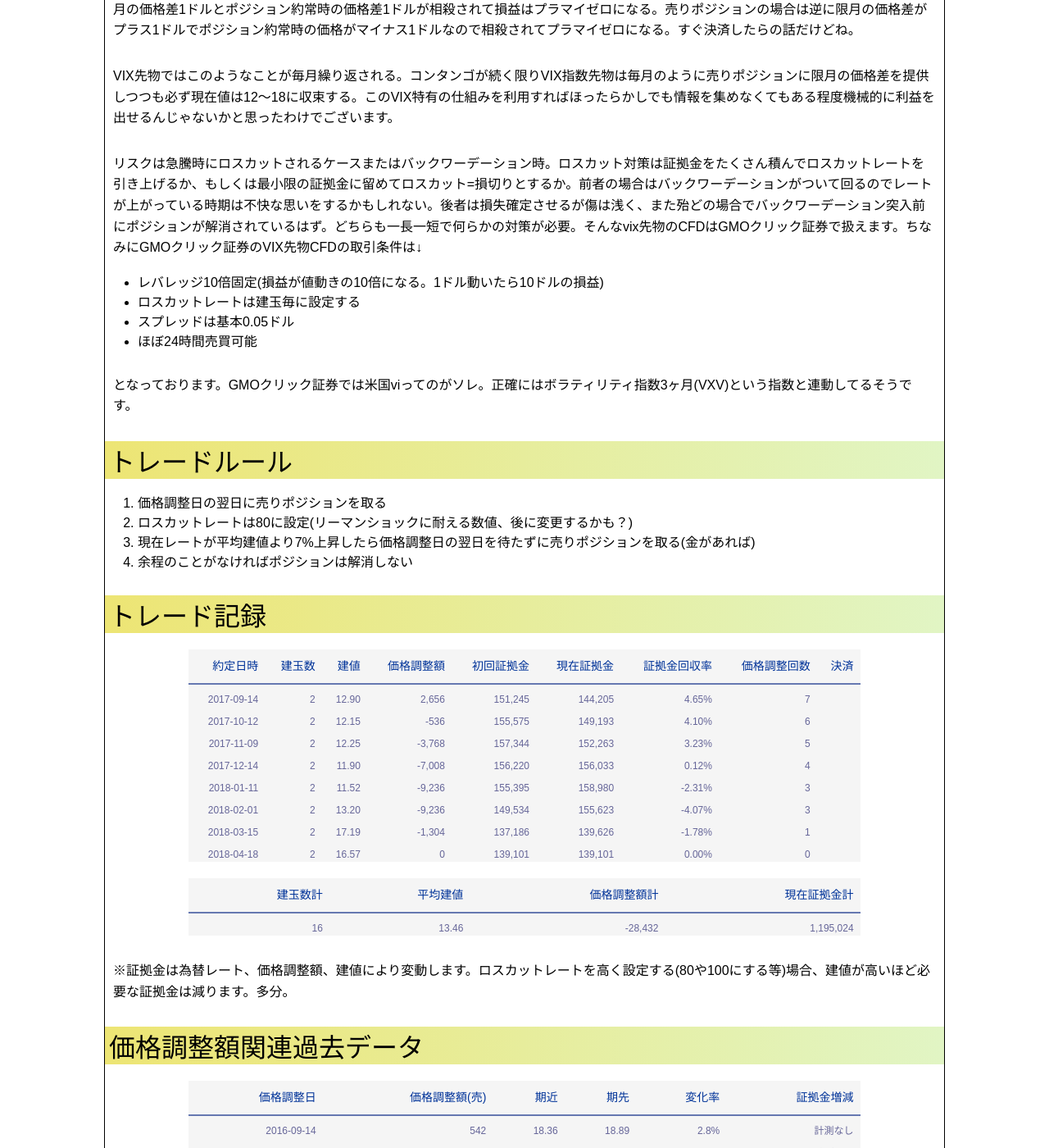
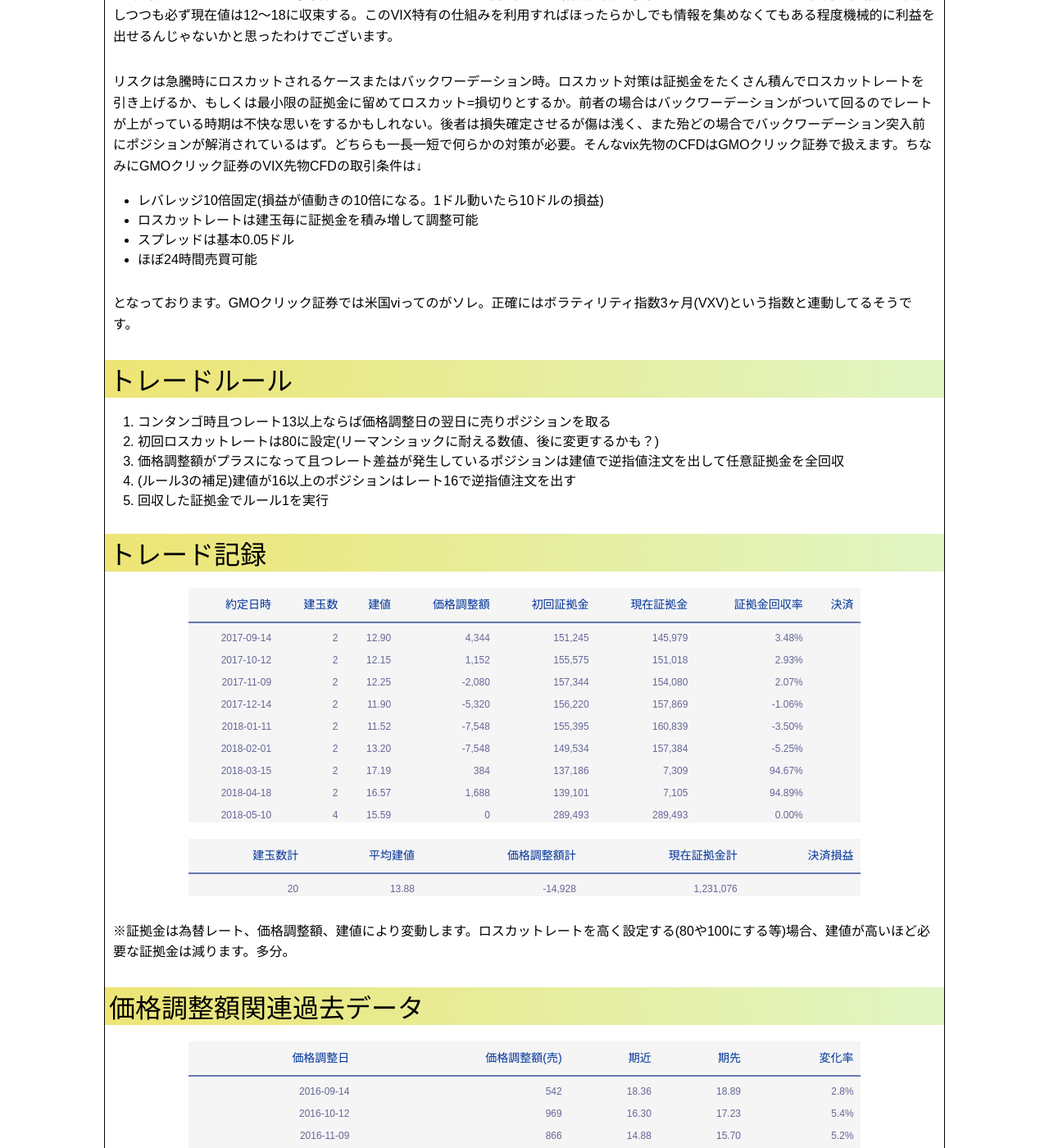
Before and after one commit to photoantenna/photoantenna.github.io, a Jekyll site: the page built from _posts/2017-01-26-vix.md, in a window 1280 px wide and 1400 px high, scrolled down 3298 px. Shown: the whole window at 82% size. Built offline with Jekyll 4.4.1, drawn with Linux system fonts in a browser that asks for light colours; some of the changed text lies outside the part shown.

Commit message:
日記、ｖｉｘ記事更新

```diff
--- a/_posts/2017-01-26-vix.md
+++ b/_posts/2017-01-26-vix.md
@@ -2,13 +2,13 @@
 layout: post
 title: "VIX指数先物トレードで安全安定的に利回りそれなりな投資運用を目指す"
 permalink: vix-future
-excerpt: "updated2018-04-19,ほったらかしで少額から着実に、しかも塩漬け期間も出来る限り排除した投資先は無いものかと思案した結果、VIX指数先物への投資がそれに最も近いのではないかと思いトレード記録を公開してみることにしました。面白みもへったくれもない投資法になりますが目論見通りならほぼ確実に利益を出せると思っております。というかそうなると良いなぁ"
+excerpt: "updated2018-05-10,ほったらかしで少額から着実に、しかも塩漬け期間も出来る限り排除した投資先は無いものかと思案した結果、VIX指数先物への投資がそれに最も近いのではないかと思いトレード記録を公開してみることにしました。面白みもへったくれもない投資法になりますが目論見通りならほぼ確実に利益を出せると思っております。というかそうなると良いなぁ"
 categories: "お金"
 tags: "投資"
 keywords: "VIX,米国vi,GMOクリック証券,CFD"
 table: true
 mokuji: true
-update: 2018-04-19
+update: 2018-05-10
 image:
   feature: money.jpg
 ---
@@ -46,7 +46,7 @@ VIX自体はただの数値なのでそれ自体を取引することは出来
 S&P500とVIX指数のチャートを見比べるとわかるけど株価指数って激しく値が動くことがあまり無い。株価は普段緩やかに動く。定期的に誰かが変なこと言ったり○○ショックがあって急落して再び緩やかな値動きに戻る。緩やかに動いている時のVIX先物の数値は大体12〜18の間くらい。VIX先物が過去最高値を記録したのはリーマンショック時の72.80でリーマンショック後も定期的に急騰する場面はあるけど必ず12〜18くらいに収束する。ってことは平常時(12〜18)にVIX先物に連動するETFしこたま買っておいて急騰した時に売ってを繰り返したらノーリスクで儲けられるんじゃないの?って思いがちだけどさすがに投資の世界はそこまで甘やかしてはくれない。VIX指数先物トレードはコンタンゴという現象が必ず付いてくる。
 コンタンゴの説明はこれまた残念なことに私には説明できるスキルが無い。なので上手に解説しているサイト「room5110」の記事を読んでみると良いかもしれない。とりあえずコンタンゴのせいでVIX指数先物に連動するETFを長期保有してると時間経過とともに価値が下がり続けるということを覚えておこう。vix指数先物と逆の値動きを目指す設計のETFは価値が上がり続けますよ。
 
-<iframe style="border:none;display:block;margin:0 auto;overflow:hidden;height:155px;width:80%;max-width:80%;" title="コンタンゴとバックワーデーション - room5110" src="http://hatenablog.com/embed?url=https://room5110.com/vix/contango-backwardation"></iframe>
+[ROOM5110リンク](http://hatenablog.com/embed?url=https://room5110.com/vix/contango-backwardation)
 
 ### 私はCFDでVIX先物トレード
 
@@ -57,7 +57,7 @@ VIX先物ではこのようなことが毎月繰り返される。コンタン
 リスクは急騰時にロスカットされるケースまたはバックワーデーション時。ロスカット対策は証拠金をたくさん積んでロスカットレートを引き上げるか、もしくは最小限の証拠金に留めてロスカット=損切りとするか。前者の場合はバックワーデーションがついて回るのでレートが上がっている時期は不快な思いをするかもしれない。後者は損失確定させるが傷は浅く、また殆どの場合でバックワーデーション突入前にポジションが解消されているはず。どちらも一長一短で何らかの対策が必要。そんなvix先物のCFDはGMOクリック証券で扱えます。ちなみにGMOクリック証券のVIX先物CFDの取引条件は↓
 
 - レバレッジ10倍固定(損益が値動きの10倍になる。1ドル動いたら10ドルの損益)
-- ロスカットレートは建玉毎に設定する
+- ロスカットレートは建玉毎に証拠金を積み増して調整可能
 - スプレッドは基本0.05ドル
 - ほぼ24時間売買可能
 
@@ -65,58 +65,61 @@ VIX先物ではこのようなことが毎月繰り返される。コンタン
 
 ### トレードルール
 
-1. 価格調整日の翌日に売りポジションを取る
-2. ロスカットレートは80に設定(リーマンショックに耐える数値、後に変更するかも？)
-3. 現在レートが平均建値より7%上昇したら価格調整日の翌日を待たずに売りポジションを取る(金があれば)
-4. 余程のことがなければポジションは解消しない
+1. コンタンゴ時且つレート13以上ならば価格調整日の翌日に売りポジションを取る
+2. 初回ロスカットレートは80に設定(リーマンショックに耐える数値、後に変更するかも？)
+3. 価格調整額がプラスになって且つレート差益が発生しているポジションは建値で逆指値注文を出して任意証拠金を全回収
+4. (ルール3の補足)建値が16以上のポジションはレート16で逆指値注文を出す
+5. 回収した証拠金でルール1を実行
 
 ### トレード記録
 
-|   約定日時 | 建玉数 |  建値 | 価格調整額 | 初回証拠金 | 現在証拠金 | 証拠金回収率 | 価格調整回数 | 決済 |
-|-----------:|-------:|------:|-----------:|-----------:|-----------:|-------------:|-------------:|-----:|
-| 2017-09-14 |      2 | 12.90 |      2,656 |    151,245 |    144,205 |        4.65% |            7 |      |
-| 2017-10-12 |      2 | 12.15 |       -536 |    155,575 |    149,193 |        4.10% |            6 |      |
-| 2017-11-09 |      2 | 12.25 |     -3,768 |    157,344 |    152,263 |        3.23% |            5 |      |
-| 2017-12-14 |      2 | 11.90 |     -7,008 |    156,220 |    156,033 |        0.12% |            4 |      |
-| 2018-01-11 |      2 | 11.52 |     -9,236 |    155,395 |    158,980 |       -2.31% |            3 |      |
-| 2018-02-01 |      2 | 13.20 |     -9,236 |    149,534 |    155,623 |       -4.07% |            3 |      |
-| 2018-03-15 |      2 | 17.19 |     -1,304 |    137,186 |    139,626 |       -1.78% |            1 |      |
-| 2018-04-18 |      2 | 16.57 |          0 |    139,101 |    139,101 |        0.00% |            0 |      |
+|   約定日時 | 建玉数 |  建値 | 価格調整額 | 初回証拠金 | 現在証拠金 | 証拠金回収率 | 決済 |
+|-----------:|-------:|------:|-----------:|-----------:|-----------:|-------------:|-----:|
+| 2017-09-14 | 2      | 12.90 | 4,344      | 151,245    | 145,979    | 3.48%        |      |
+| 2017-10-12 | 2      | 12.15 | 1,152      | 155,575    | 151,018    | 2.93%        |      |
+| 2017-11-09 | 2      | 12.25 | -2,080     | 157,344    | 154,080    | 2.07%        |      |
+| 2017-12-14 | 2      | 11.90 | -5,320     | 156,220    | 157,869    | -1.06%       |      |
+| 2018-01-11 | 2      | 11.52 | -7,548     | 155,395    | 160,839    | -3.50%       |      |
+| 2018-02-01 | 2      | 13.20 | -7,548     | 149,534    | 157,384    | -5.25%       |      |
+| 2018-03-15 | 2      | 17.19 | 384        | 137,186    | 7,309      | 94.67%       |      |
+| 2018-04-18 | 2      | 16.57 | 1,688      | 139,101    | 7,105      | 94.89%       |      |
+| 2018-05-10 | 4      | 15.59 | 0          | 289,493    | 289,493    | 0.00%        |      |
 
-| 建玉数計 | 平均建値 | 価格調整額計 | 現在証拠金計 |
-|---------:|---------:|-------------:|-------------:|
-|       16 |    13.46 |      -28,432 |    1,195,024 |
+| 建玉数計 | 平均建値 | 価格調整額計 | 現在証拠金計 | 決済損益 |
+|---------:|---------:|-------------:|-------------:|---------:|
+|       20 |    13.88 |      -14,928 |    1,231,076 |          |
 
 ※証拠金は為替レート、価格調整額、建値により変動します。ロスカットレートを高く設定する(80や100にする等)場合、建値が高いほど必要な証拠金は減ります。多分。
 
 ### 価格調整額関連過去データ
 
-| 価格調整日 | 価格調整額(売) | 期近  | 期先  | 変化率 | 証拠金増減 |
-|------------:|----------------:|-------:|-------:|--------:|------------:|
-| 2016-09-14 | 542            | 18.36 | 18.89 | 2.8%   | 計測なし   |
-| 2016-10-12 | 969            | 16.30 | 17.23 | 5.4%   | 計測なし   |
-| 2016-11-09 | 866            | 14.88 | 15.70 | 5.2%   | 計測なし   |
-| 2016-12-14 | 2,246          | 13.41 | 15.33 | 12.5%  | 計測なし   |
-| 2017-01-11 | 1,961          | 12.52 | 14.22 | 12.0%  | 計測なし   |
-| 2017-02-08 | 1,555          | 12.59 | 13.98 | 9.9%   | 計測なし   |
-| 2017-03-15 | 1,633          | 12.27 | 13.71 | 10.5%  | 計測なし   |
-| 2017-04-12 | -1,481         | 16.26 | 14.91 | -9.1%  | 計測なし   |
-| 2017-05-10 | 1,097          | 11.51 | 12.47 | 7.7%   | 計測なし   |
-| 2017-06-14 | 865            | 11.47 | 12.26 | 6.4%   | 計測なし   |
-| 2017-07-12 | 996            | 11.52 | 12.40 | 7.1%   | 計測なし   |
-| 2017-08-09 | 1,493          | 11.71 | 13.07 | 10.4%  | 計測なし   |
-| 2017-09-13 | 1,549          | 11.53 | 12.93 | 10.8%  | 計測なし   |
-| 2017-10-11 | 1,596          | 10.75 | 12.17 | 11.7%  | 計測なし   |
-| 2017-11-08 | 1,616          | 10.86 | 12.28 | 11.6%  | 計測なし   |
-| 2017-12-13 | 1,620          | 10.51 | 11.95 | 12.1%  | 計測なし   |
-| 2018-01-10 | 1,114          | 10.58 | 11.58 | 8.6%   | 計測なし   |
-| 2018-02-07 | -3,860         | 23.40 | 19.87 | -17.8% | 32,219     |
-| 2018-03-14 |           -106 | 17.37 | 17.27 |  -0.6% |    -23,159 |
-| 2018-04-11 |           -652 | 20.08 | 19.47 |  -3.1% |     17,248 |
+| 価格調整日 | 価格調整額(売) |  期近 |  期先 | 変化率 |
+|-----------:|---------------:|------:|------:|-------:|
+| 2016-09-14 |            542 | 18.36 | 18.89 |   2.8% |
+| 2016-10-12 |            969 | 16.30 | 17.23 |   5.4% |
+| 2016-11-09 |            866 | 14.88 | 15.70 |   5.2% |
+| 2016-12-14 |          2,246 | 13.41 | 15.33 |  12.5% |
+| 2017-01-11 |          1,961 | 12.52 | 14.22 |  12.0% |
+| 2017-02-08 |          1,555 | 12.59 | 13.98 |   9.9% |
+| 2017-03-15 |          1,633 | 12.27 | 13.71 |  10.5% |
+| 2017-04-12 |         -1,481 | 16.26 | 14.91 |  -9.1% |
+| 2017-05-10 |          1,097 | 11.51 | 12.47 |   7.7% |
+| 2017-06-14 |            865 | 11.47 | 12.26 |   6.4% |
+| 2017-07-12 |            996 | 11.52 | 12.40 |   7.1% |
+| 2017-08-09 |          1,493 | 11.71 | 13.07 |  10.4% |
+| 2017-09-13 |          1,549 | 11.53 | 12.93 |  10.8% |
+| 2017-10-11 |          1,596 | 10.75 | 12.17 |  11.7% |
+| 2017-11-08 |          1,616 | 10.86 | 12.28 |  11.6% |
+| 2017-12-13 |          1,620 | 10.51 | 11.95 |  12.1% |
+| 2018-01-10 |          1,114 | 10.58 | 11.58 |   8.6% |
+| 2018-02-07 |         -3,860 | 23.40 | 19.87 | -17.8% |
+| 2018-03-14 |           -106 | 17.37 | 17.27 |  -0.6% |
+| 2018-04-11 |           -652 | 20.08 | 19.47 |  -3.1% |
+| 2018-05-09 |            844 | 14.81 | 15.58 |   4.9% |
 
 | 価格調整平均 | コンタンゴ回数 | バックワーデーション回数 | コンタンゴ率 |
 |-------------:|---------------:|-------------------------:|-------------:|
-|        781 |             16 |                        4 |          80% |
+| 784          | 17             | 4                        | 81%          |
 
 ### トレード開始後の考察
 
```
Also changed, not shown: _posts/2018-05-04-diary.md (+8 -2 lines).
